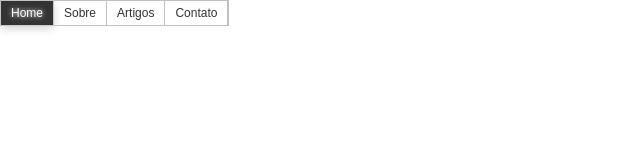
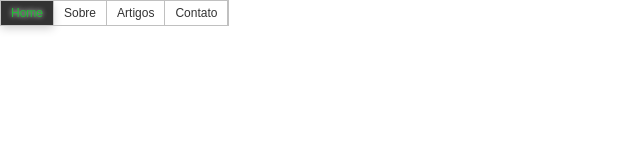
Before and after one commit to Altairlararibeiro/alta.github.io, a plain HTML site: page index.html in a window 1280 px wide. In both pictures the pointer is over the link "Home". Shown: the full height of the page, 0-640 px from the left. Drawn offline with Linux system fonts and the light colour scheme.

Commit message:
Menu horizontal melhorado3

```diff
--- a/style.css
+++ b/style.css
@@ -21,7 +21,7 @@ border-right:1px solid #c0c0c0;
 
 .menu li a:hover{
 background:#333;
-color:#fff;
+color:#1fbe34;
 -moz-box-shadow:0 3px 10px 0 #CCC;
 -webkit-box-shadow:0 3px 10px 0 #ccc;
 text-shadow:0px 0px 5px #fff;
```
